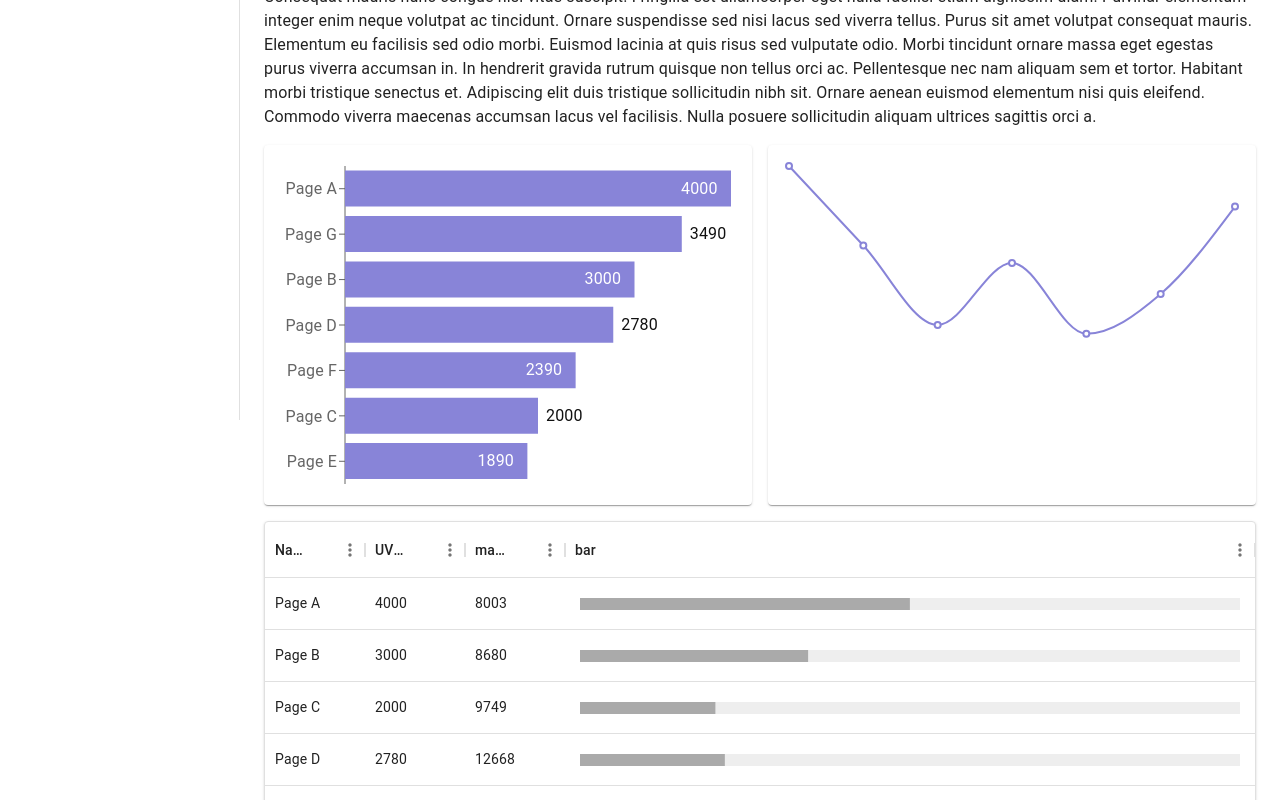
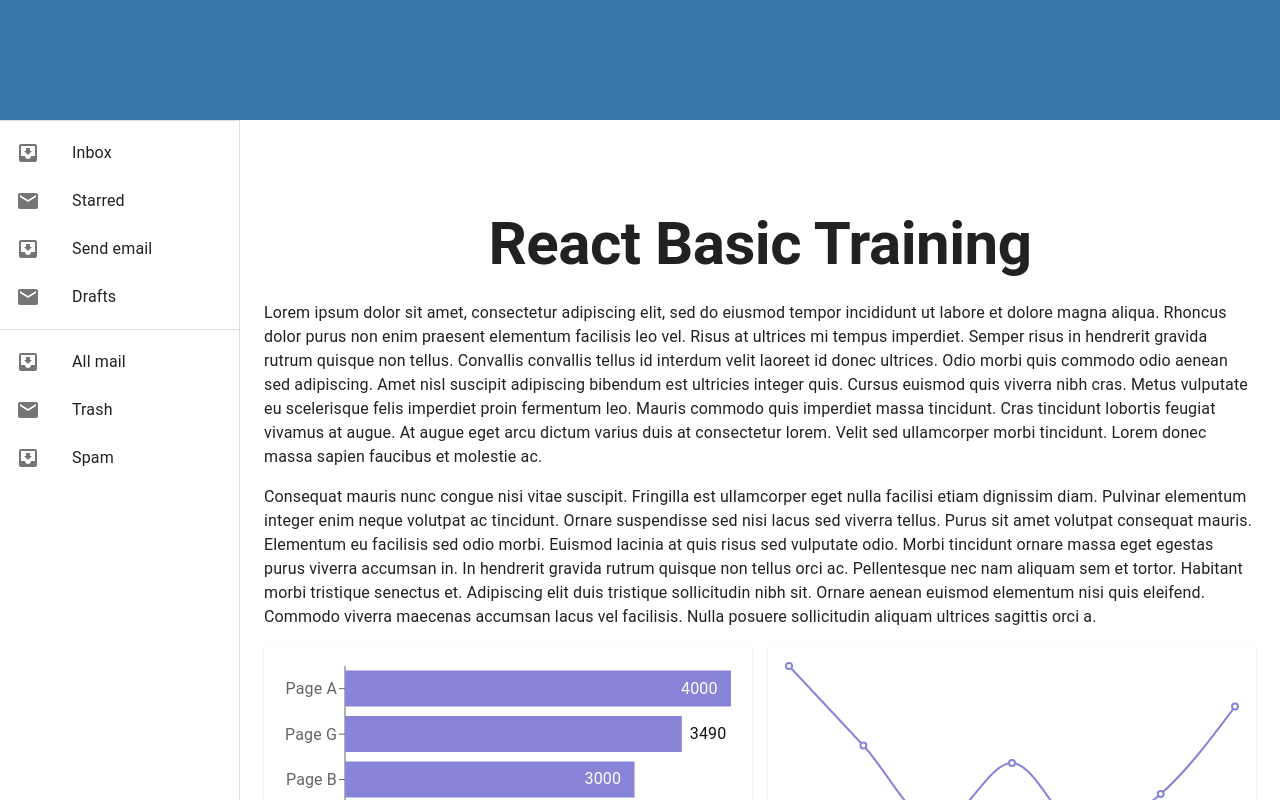
Before and after one commit to OrdinaSimke/react-recharts-training, a React (Create React App) app: page / in a window 1280 px wide. Shown: the part 380-1180 px from the top of the page. Built offline with nearby package versions, Linux system fonts and the light colour scheme.

Commit message:
Drawer fullscreen or in div

```diff
--- a/src/components/Drawer/ResponsiveDrawer.jsx
+++ b/src/components/Drawer/ResponsiveDrawer.jsx
@@ -20,9 +20,9 @@ import Typography from '@mui/material/Typography';
 import { useData } from 'contexts/useData';
 
 function ResponsiveDrawer(props) {
+  const { fullScreen, divHeight } = props;
   const { drawerWidth } = useData();
 
-  const { window } = props;
   const [mobileOpen, setMobileOpen] = React.useState(false);
   const [isClosing, setIsClosing] = React.useState(false);
 
@@ -72,9 +72,40 @@ function ResponsiveDrawer(props) {
     </div>
   );
 
-  // Remove this const when copying and pasting into your project.
-  const container =
-    window !== undefined ? () => window().document.body : undefined;
+  const drawerFullScreen = (
+    <Drawer
+      variant="permanent"
+      sx={{
+        display: { xs: 'none', sm: 'block' },
+        '& .MuiDrawer-paper': {
+          boxSizing: 'border-box',
+          width: drawerWidth,
+        },
+      }}
+      open
+    >
+      {drawer}
+    </Drawer>
+  );
+
+  const drawerInDiv = (
+    <Drawer
+      variant="permanent"
+      sx={{
+        display: { xs: 'none', sm: 'block' },
+        position: 'absolute',
+        height: divHeight,
+        '& .MuiDrawer-paper': {
+          position: 'absolute',
+          boxSizing: 'border-box',
+          width: drawerWidth,
+        },
+      }}
+      open
+    >
+      {drawer}
+    </Drawer>
+  );
 
   return (
     <>
@@ -105,9 +136,8 @@ function ResponsiveDrawer(props) {
         sx={{ width: { sm: drawerWidth }, flexShrink: { sm: 0 } }}
         aria-label="mailbox folders"
       >
-        {/* The implementation can be swapped with js to avoid SEO duplication of links. */}
         <Drawer
-          container={container}
+          // container={container}
           variant="temporary"
           open={mobileOpen}
           onTransitionEnd={handleDrawerTransitionEnd}
@@ -125,19 +155,8 @@ function ResponsiveDrawer(props) {
         >
           {drawer}
         </Drawer>
-        <Drawer
-          variant="permanent"
-          sx={{
-            display: { xs: 'none', sm: 'block' },
-            '& .MuiDrawer-paper': {
-              boxSizing: 'border-box',
-              width: drawerWidth,
-            },
-          }}
-          open
-        >
-          {drawer}
-        </Drawer>
+
+        {fullScreen ? drawerFullScreen : drawerInDiv}
       </Box>
     </>
   );
--- a/src/pages/Dashboard.jsx
+++ b/src/pages/Dashboard.jsx
@@ -1,4 +1,4 @@
-import React, { useEffect, useState } from 'react';
+import React, { useEffect, useLayoutEffect, useRef, useState } from 'react';
 import { Title } from 'components/Title/Title';
 import { Box, Grid, Paper, Toolbar, Typography } from '@mui/material';
 
@@ -13,6 +13,10 @@ import { useData } from 'contexts/useData';
 export const Dashboard = (props) => {
   const { drawerWidth } = useData();
   const [myData, setMyData] = useState([]);
+  let container = useRef(null);
+
+  let [height, setHeight] = useState(null);
+  useLayoutEffect(() => setHeight(container.current.offsetHeight), []);
 
   const randomNumberInRange = (min, max) => {
     return Math.floor(Math.random() * (max - min + 1)) + min;
@@ -28,11 +32,13 @@ export const Dashboard = (props) => {
 
   return (
     <>
-      <Box>
-        <ResponsiveDrawer />
+      <Box sx={{ height: '500px', bgcolor: '#3476aa' }}></Box>
+      <Box ref={container}>
+        <ResponsiveDrawer fullScreen={false} divHeight={height} />
 
         <Box
           component="main"
+          id="main"
           sx={{
             flexGrow: 1,
             p: 3,
@@ -99,6 +105,7 @@ export const Dashboard = (props) => {
           </Grid>
         </Box>
       </Box>
+      <Box sx={{ height: '500px', bgcolor: '#3476aa' }}></Box>
     </>
   );
 };
```
